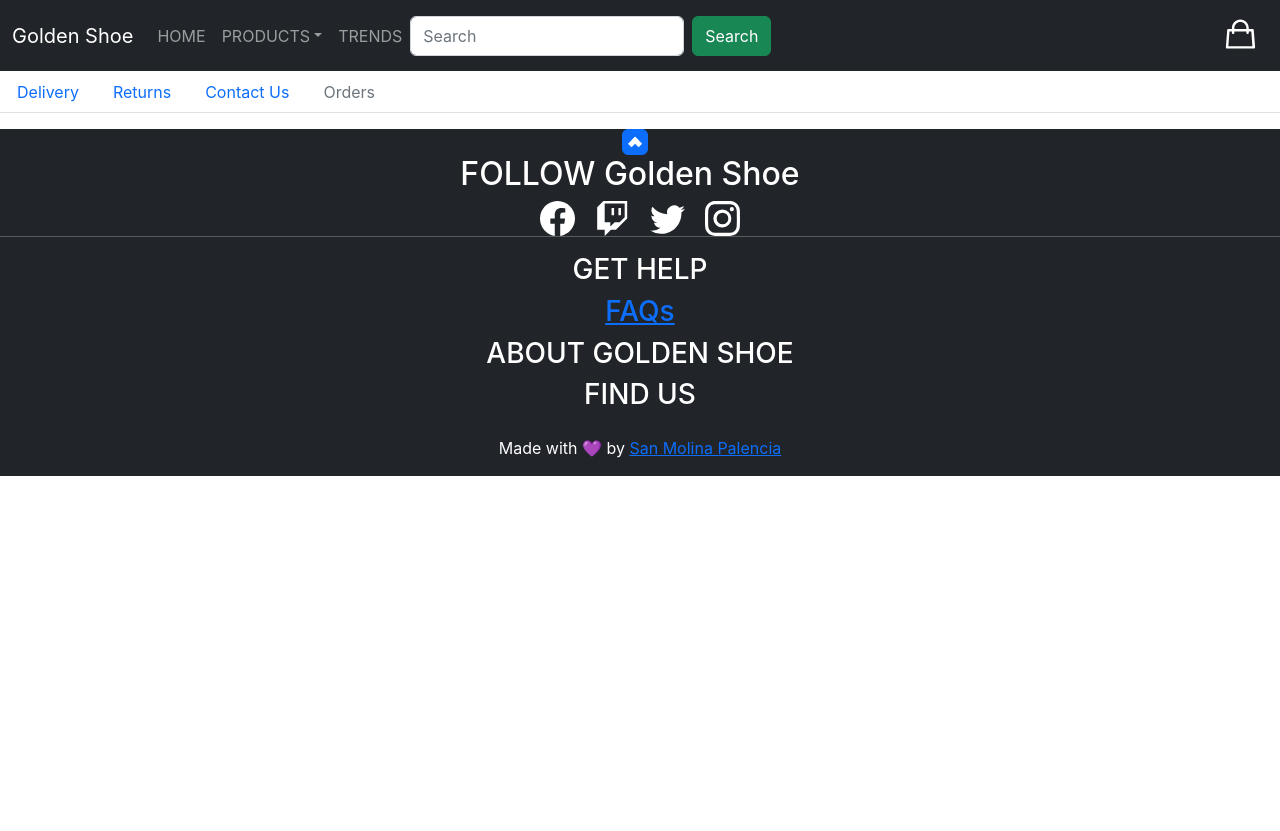
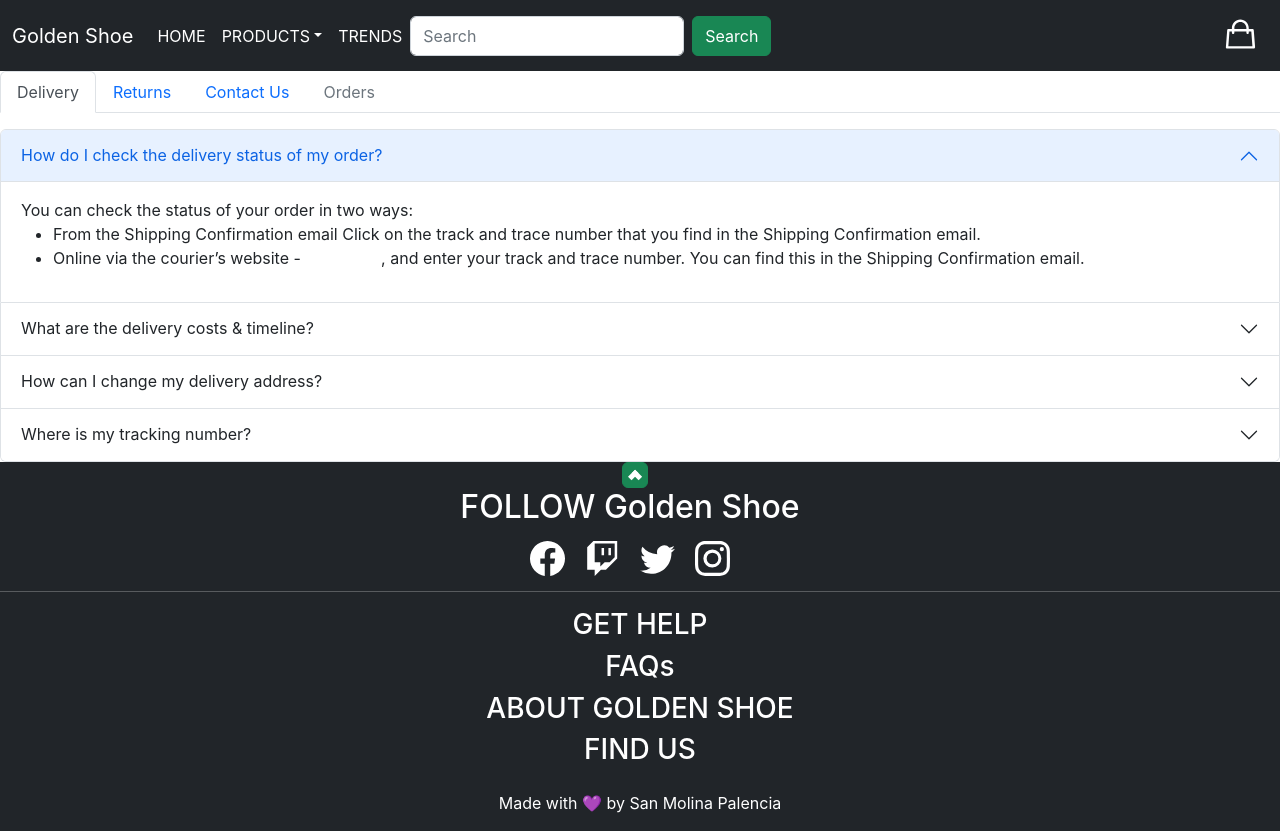
Before and after one commit to sandramolina/shoe-ecommerce, a React (Create React App) app: page /faqs in a window 1280 px wide. Before the commit the page ends 800 px from the top, so only its background shows below. Built offline with nearby package versions, Linux system fonts and the light colour scheme; no server answers.

Commit message:
improves footer!

```diff
--- a/src/App.jsx
+++ b/src/App.jsx
@@ -17,6 +17,7 @@ import { getProductData } from './features/Product/ProductSlice';
 
 import './App.css';
 import FAQs from './features/FAQs/FAQs';
+import Contact from './features/FAQs/Contact';
 
 function App() {
   const distpatch = useDispatch();
@@ -44,6 +45,7 @@ function App() {
           <Route path='products' element={<ProductGrid />} />
           <Route path='detailedItem/:id' element={<DetailedProduct />} />
           <Route path='faqs' element={<FAQs />} />
+          <Route path='contact' element={<Contact />} />
         </Routes>
         <CartModal />
         <Footer />
--- a/src/features/FAQs/FAQs.jsx
+++ b/src/features/FAQs/FAQs.jsx
@@ -8,12 +8,8 @@ import Returns from './Returns';
 
 const FAQs = () => {
   return (
-    <Tabs
-      defaultActiveKey='profile'
-      id='uncontrolled-tab-example'
-      className='mb-3'
-    >
-      <Tab eventKey='home' title='Delivery'>
+    <Tabs defaultActiveKey='delivery' id='uncontrolled-tab' className='mb-3'>
+      <Tab eventKey='delivery' title='Delivery'>
         <Delivery />
       </Tab>
       <Tab eventKey='returns' title='Returns'>
--- a/src/features/Footer/Footer.css
+++ b/src/features/Footer/Footer.css
@@ -32,6 +32,12 @@
 
 .social-media {
   margin-right: 20px;
+  margin-bottom: 15px;
+}
+
+a {
+  text-decoration: none !important;
+  color: white !important;
 }
 
 @media (min-width: 992px) {
--- a/src/features/Footer/Footer.jsx
+++ b/src/features/Footer/Footer.jsx
@@ -11,7 +11,7 @@ const Footer = () => {
     <Container className='footer' fluid>
       <Row>
         <Col className='text-center container-top'>
-          <Button className='top' />
+          <Button className='top' variant='success' />
         </Col>
       </Row>
       <Row className='text-center'>
@@ -20,12 +20,14 @@ const Footer = () => {
           <Facebook size={35} className='social-media' />
           <Twitch size={35} className='social-media' />
           <Twitter size={35} className='social-media' />
-          <Instagram size={35} />
+          <Instagram size={35} className='social-media' />
         </Col>
         <hr />
         <Col>
           <nav>
-            <h3>GET HELP</h3>
+            <h3>
+              <Link to='/contact'>GET HELP</Link>
+            </h3>
             <h3>
               <Link to='/faqs'>FAQs</Link>
             </h3>
```
